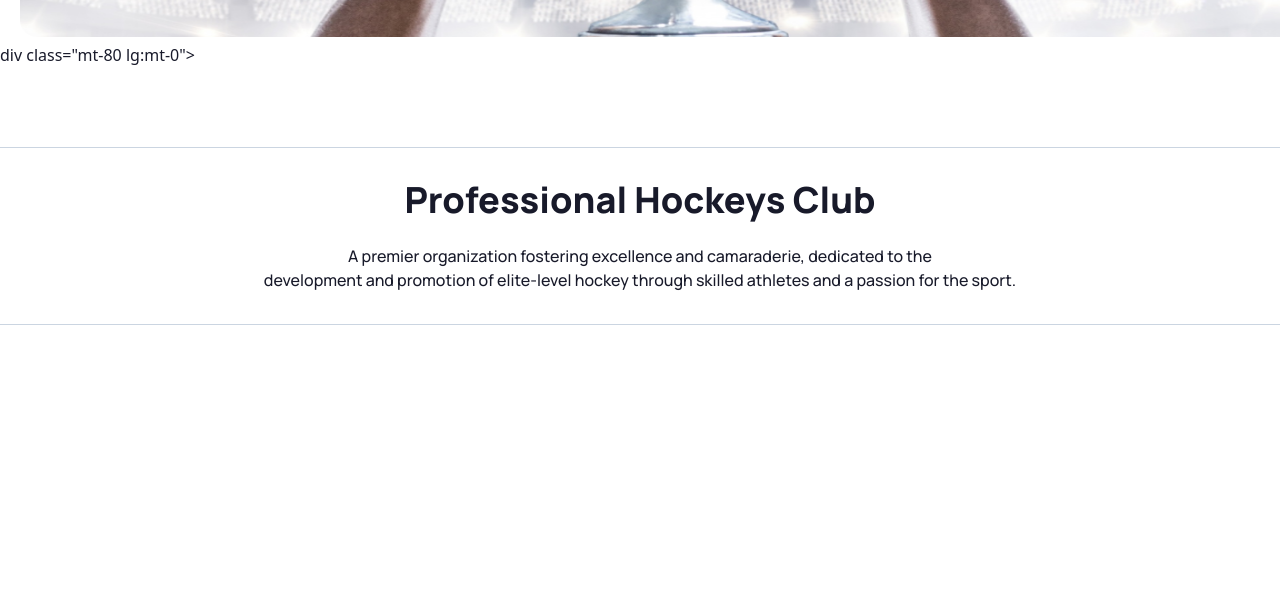
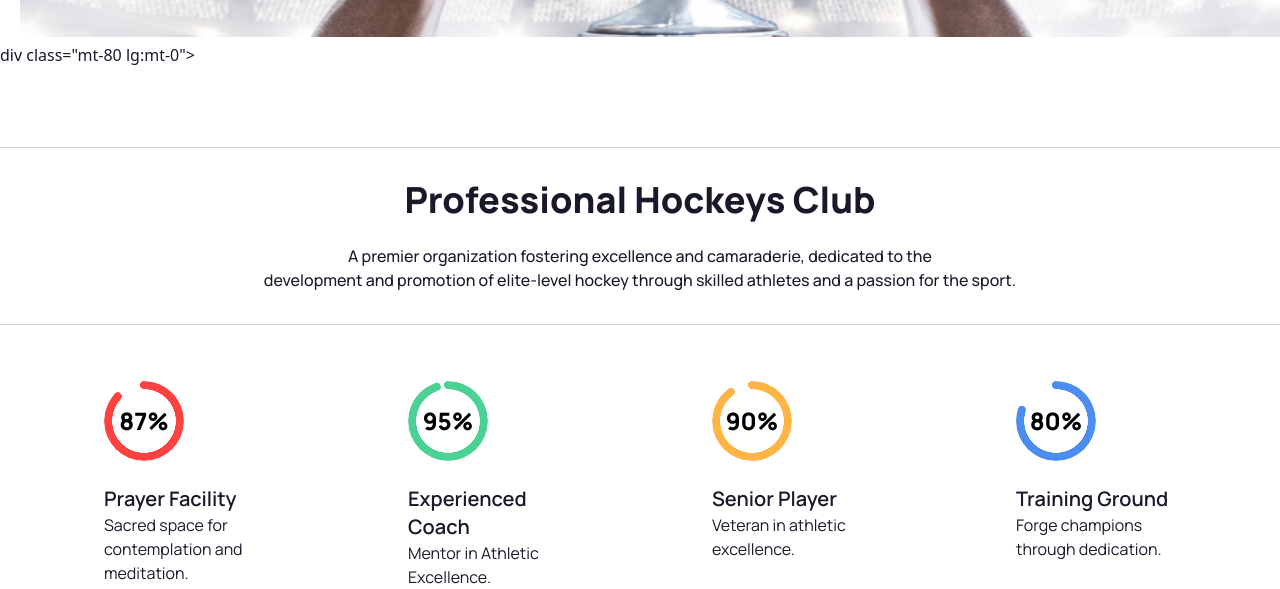
Before and after one commit to GmahmudZ/Assignment-3, a plain HTML site: page index.html in a window 1280 px wide. Shown: the part 621-1210 px from the top of the page. Before the commit the page ends 1002 px from the top, so only its background shows below. Drawn offline with nearby package versions, Linux system fonts and the light colour scheme.

Commit message:
7th commit

```diff
--- a/index.html
+++ b/index.html
@@ -102,6 +102,39 @@
       </div>
       <!-- radial -->
       <div class="mt-14 grid grid-cols-1 lg:flex justify-center gap-36">
+        <!-- 1 -->
+        <div class="w-40 mx-auto lg:mx-0">
+            <div class="radial-progress" style="--value:87; color:#FF4240" role="progressbar"><span class="text-black font-manrope text-2xl font-extrabold">87%</span></div>
+            <div class="font-manrope">
+              <h4 class="text-xl font-semibold mt-6 ">Prayer Facility</h4>
+              <p class="text-base font-normal">Sacred space for contemplation and meditation.</p>
+            </div>
+          </div>
+          <!-- 2 -->
+          <div class="w-40 mx-auto lg:mx-0">
+           <div class="radial-progress" style="--value:95; color:#49D293" role="progressbar"><span class="text-black font-manrope text-2xl font-extrabold">95%</span></div>
+            <div class="font-manrope">
+              <h4 class="text-xl font-semibold mt-6 ">Experienced Coach</h4>
+              <p class="text-base font-normal">Mentor in Athletic Excellence.</p>
+            </div>
+          </div>
+          <!-- 3 -->
+          <div class="w-40 mx-auto lg:mx-0">
+            <div class="radial-progress" style="--value:90; color:#FFB546" role="progressbar"><span class="text-black font-manrope text-2xl font-extrabold">90%</span></div>
+            <div class="font-manrope">
+              <h4 class="text-xl font-semibold mt-6 ">Senior Player</h4>
+              <p class="text-base font-normal">Veteran in athletic excellence.</p>
+            </div>
+          </div>
+          <!-- 4 -->
+          <div class="w-40 mx-auto lg:mx-0">
+            <div class="radial-progress" style="--value:80; color:#4C8DF1" role="progressbar"><span class="text-black font-manrope text-2xl font-extrabold">80%</span></div>
+            <div class="font-manrope">
+              <h4 class="text-xl font-semibold mt-6 ">Training Ground</h4>
+              <p class="text-base font-normal"> Forge champions through dedication.</p>
+            </div>
+          </div>
+        </div>
     </main>
     <footer></footer>
 </body>
```
